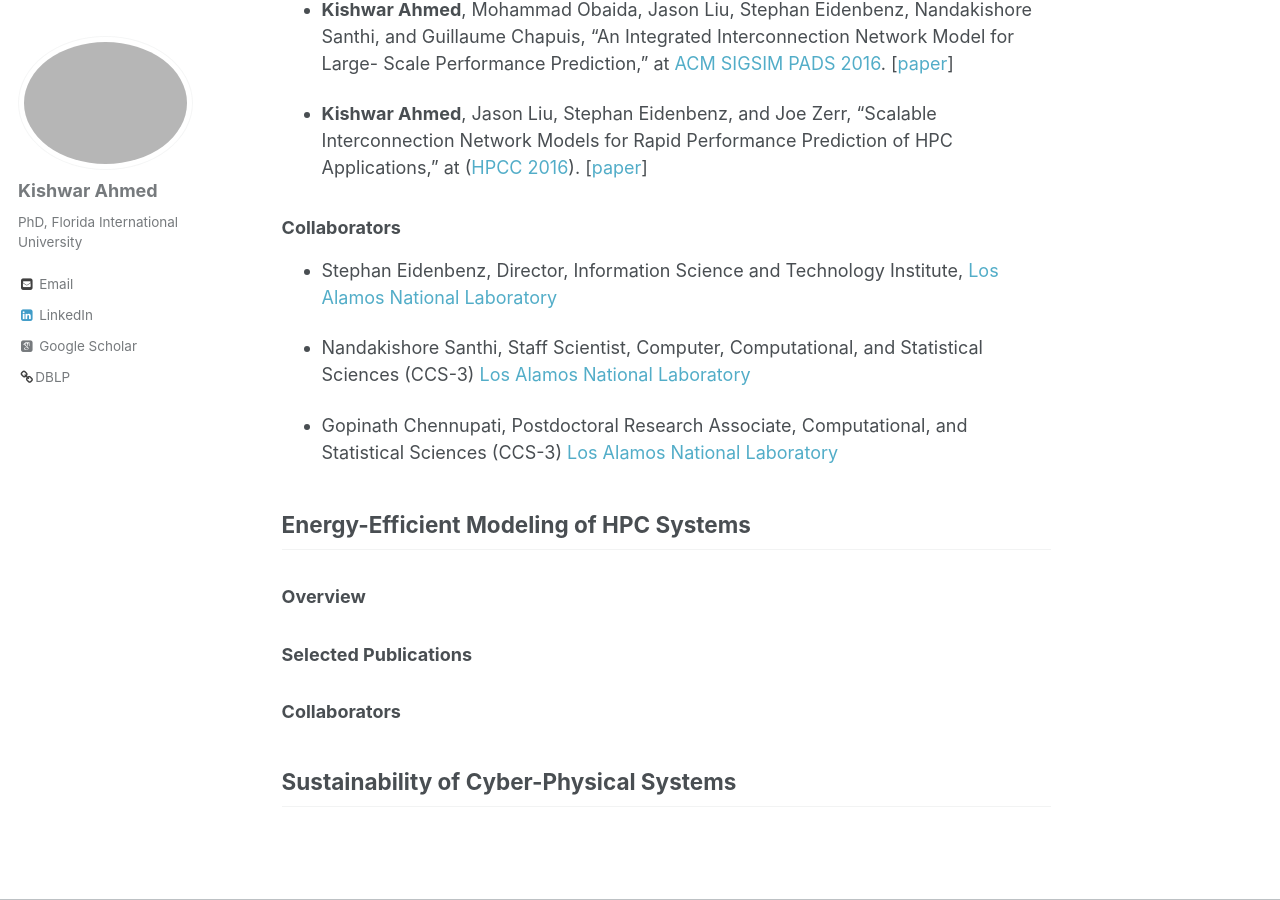
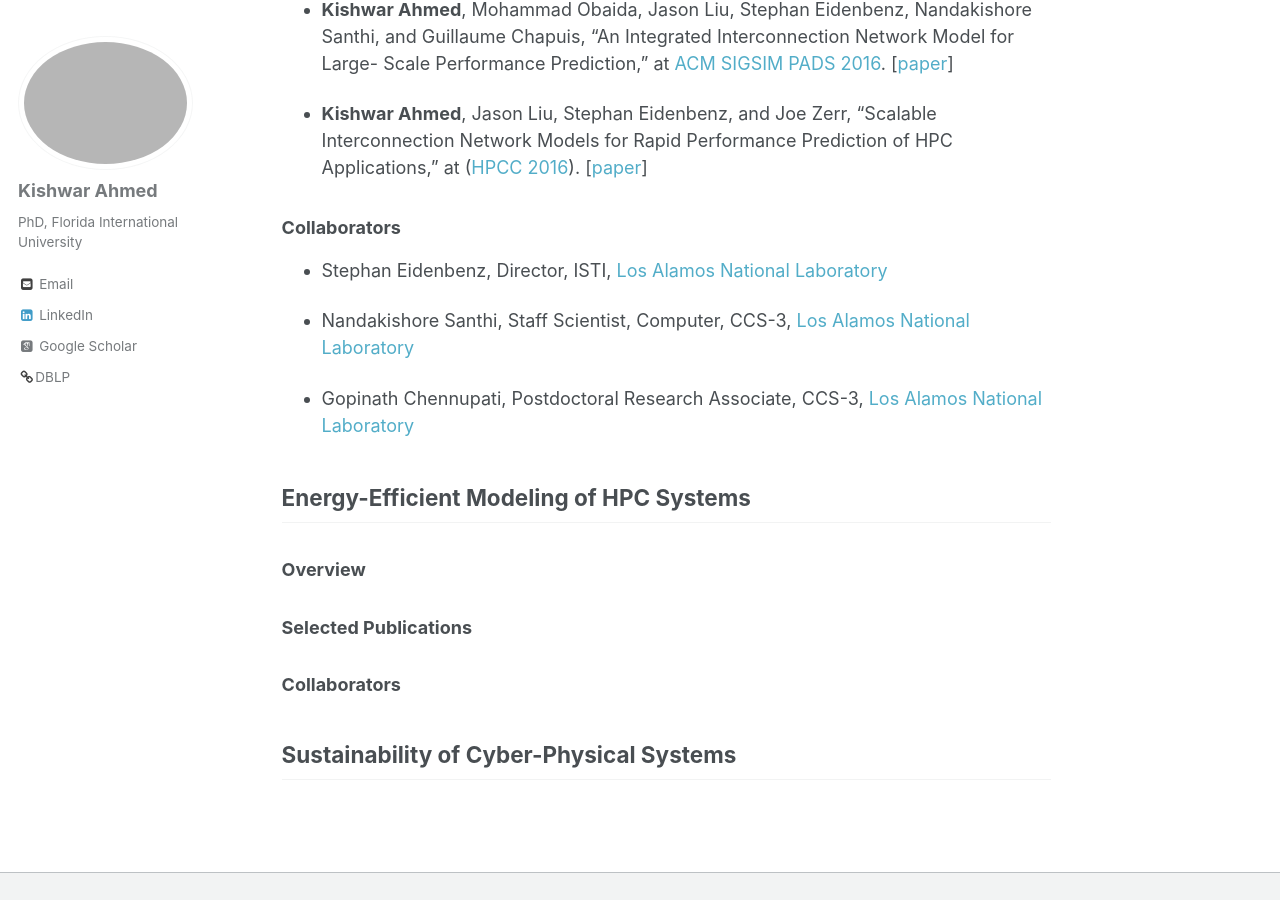
Before and after one commit to kishwarbd/kishwarbd.github.io, a Jekyll site: the page built from _pages/research.md, in a window 1280 px wide and 900 px high, scrolled down 1089 px. Built offline with Jekyll 4.4.1, drawn with Linux system fonts in a browser that asks for light colours; some web fonts are replaced.

Commit message:
updates.

```diff
--- a/_pages/research.md
+++ b/_pages/research.md
@@ -20,13 +20,15 @@ PPT is a library of models of computational physics applications, middleware, an
 
 ### Collaborators
 
-* Stephan Eidenbenz, Director, Information Science and Technology Institute, [Los Alamos National Laboratory](https://www.lanl.gov/)
+* Stephan Eidenbenz, Director, ISTI, [Los Alamos National Laboratory](https://www.lanl.gov/)
 
-* Nandakishore Santhi, Staff Scientist, Computer, Computational, and Statistical Sciences (CCS-3) [Los Alamos National Laboratory](https://www.lanl.gov/)
+* Nandakishore Santhi, Staff Scientist, Computer, CCS-3, [Los Alamos National Laboratory](https://www.lanl.gov/)
 
-* Gopinath Chennupati, Postdoctoral Research Associate, Computational, and Statistical Sciences (CCS-3) [Los Alamos National Laboratory](https://www.lanl.gov/)
+* Gopinath Chennupati, Postdoctoral Research Associate, CCS-3, [Los Alamos National Laboratory](https://www.lanl.gov/)
 
 ## Energy-Efficient Modeling of HPC Systems
+
+
 
 ### Overview
 
```
Also changed, not shown: 2 other files.
